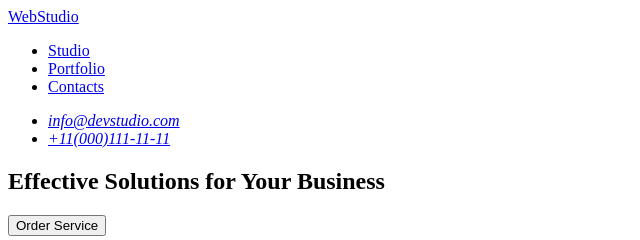
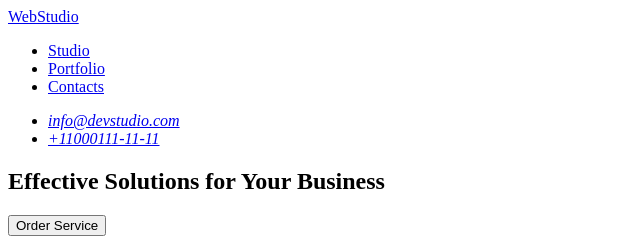
Before and after one commit to Natallya980/goit-markup-hw-01, a plain HTML site: page index.html in a window 1280 px wide. Shown: the top 240 px of the page, 0-640 px from the left. Drawn offline with Linux system fonts and the light colour scheme.

Commit message:
update index.html content

```diff
--- a/index.html
+++ b/index.html
@@ -21,7 +21,7 @@
             <a href="mailto:info@devstudio.com">info@devstudio.com</a>
           </li>
           <li>
-            <a href="tel:+11(000)1111111">+11(000)111-11-11</a>
+            <a href="tel:+110001111111">+11000111-11-11</a>
           </li>
         </ul>
       </address>
```
